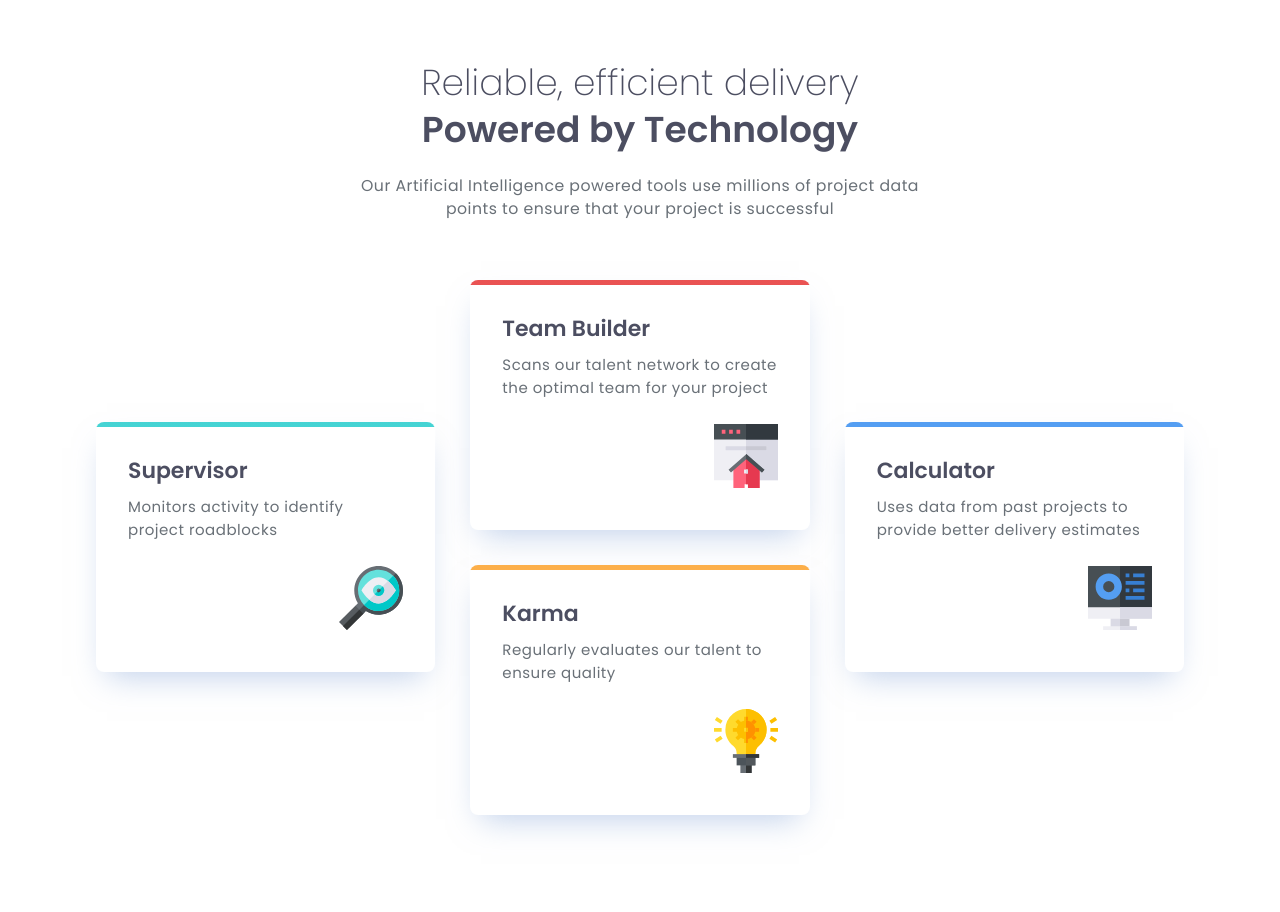
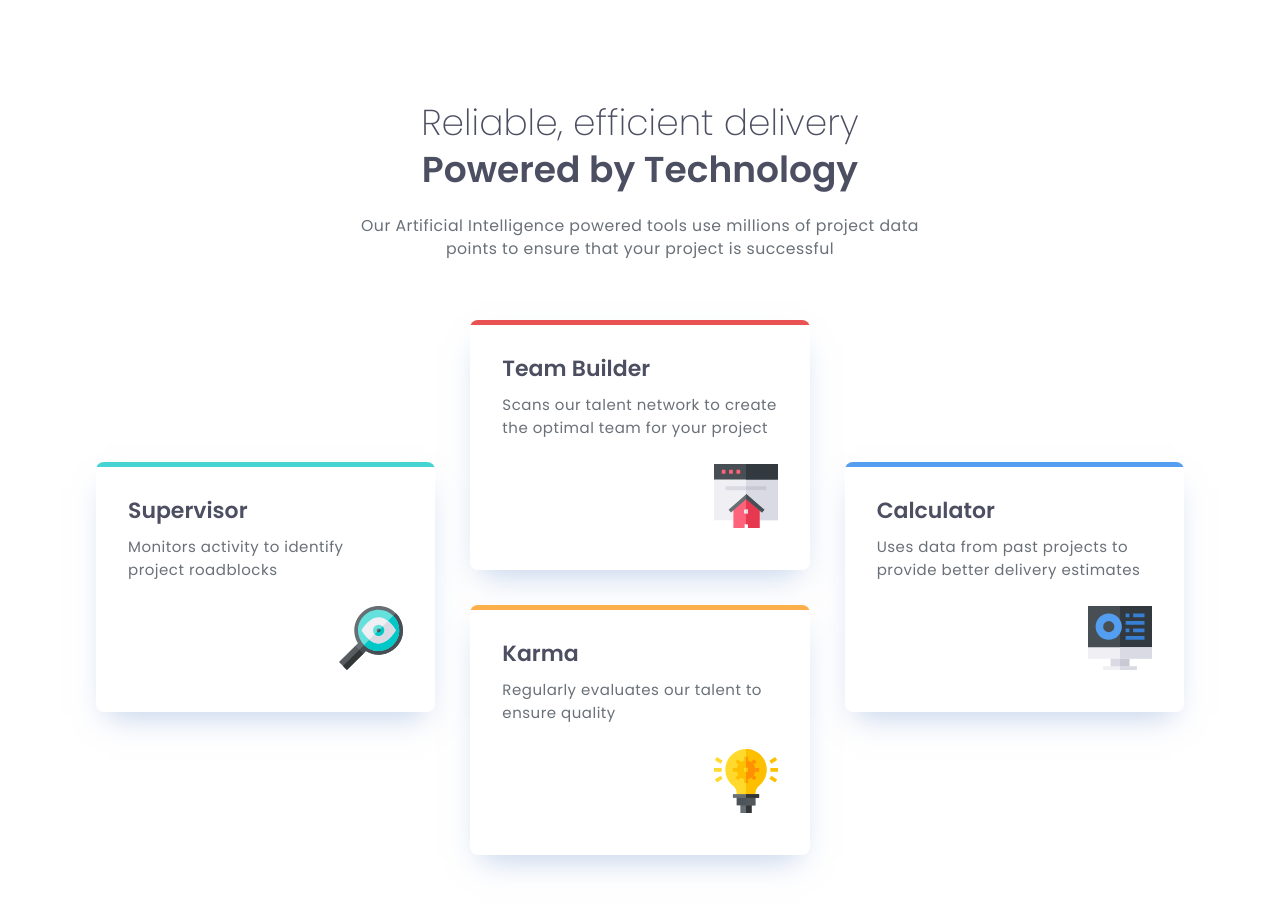
Before and after one commit to Akiz-Ivanov/Four-Card-Feature-Section, a website built with Vite: page index.html in a window 1280 px wide. Built offline with nearby package versions, Linux system fonts and the light colour scheme.

Commit message:
Updated margin-top

```diff
--- a/src/styles/_layout.scss
+++ b/src/styles/_layout.scss
@@ -67,7 +67,8 @@ header {
     @include flex(column, center, center);
     text-align: center;
     max-width: min(85%, rem(610));
-    margin-block: rem(60);
+    margin-bottom: rem(60);
+    margin-top: rem(100);
 }
 
 
```
